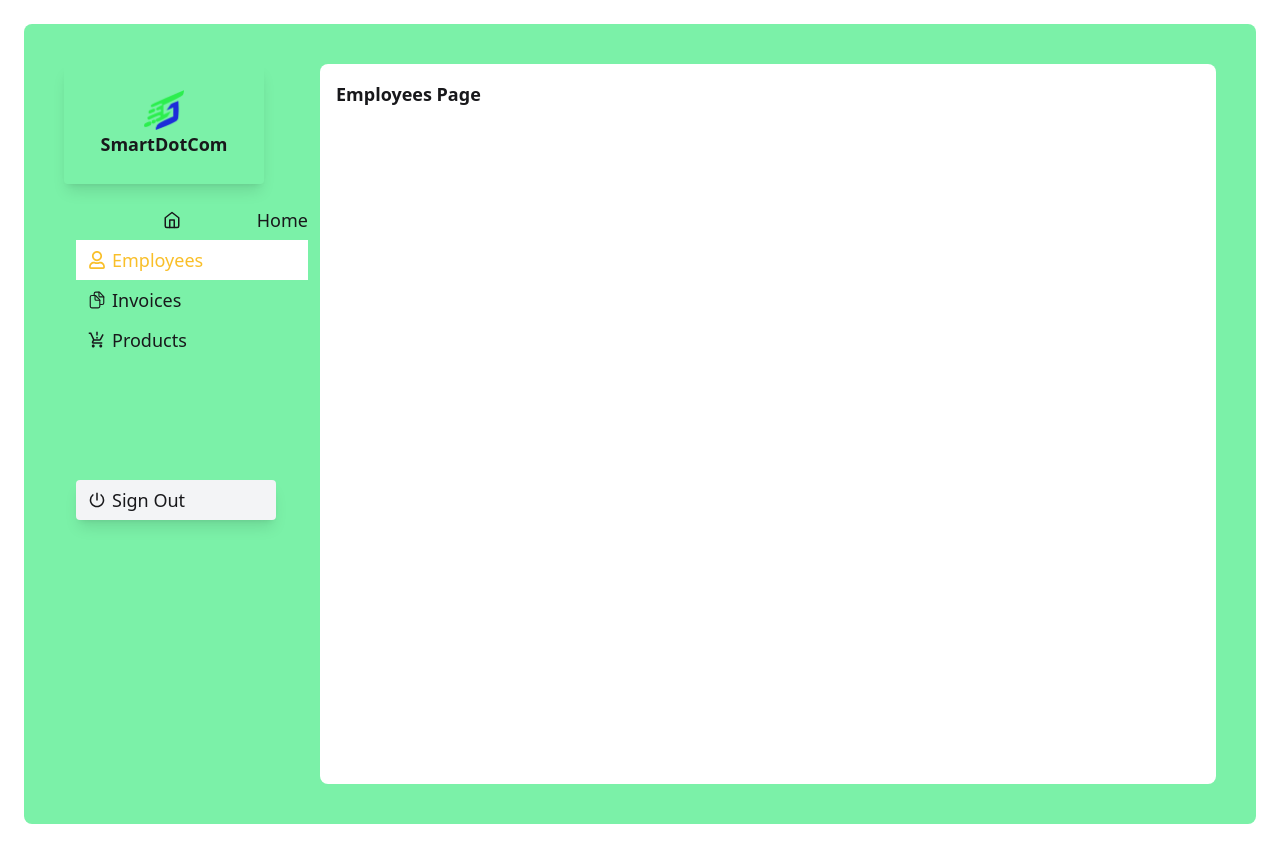
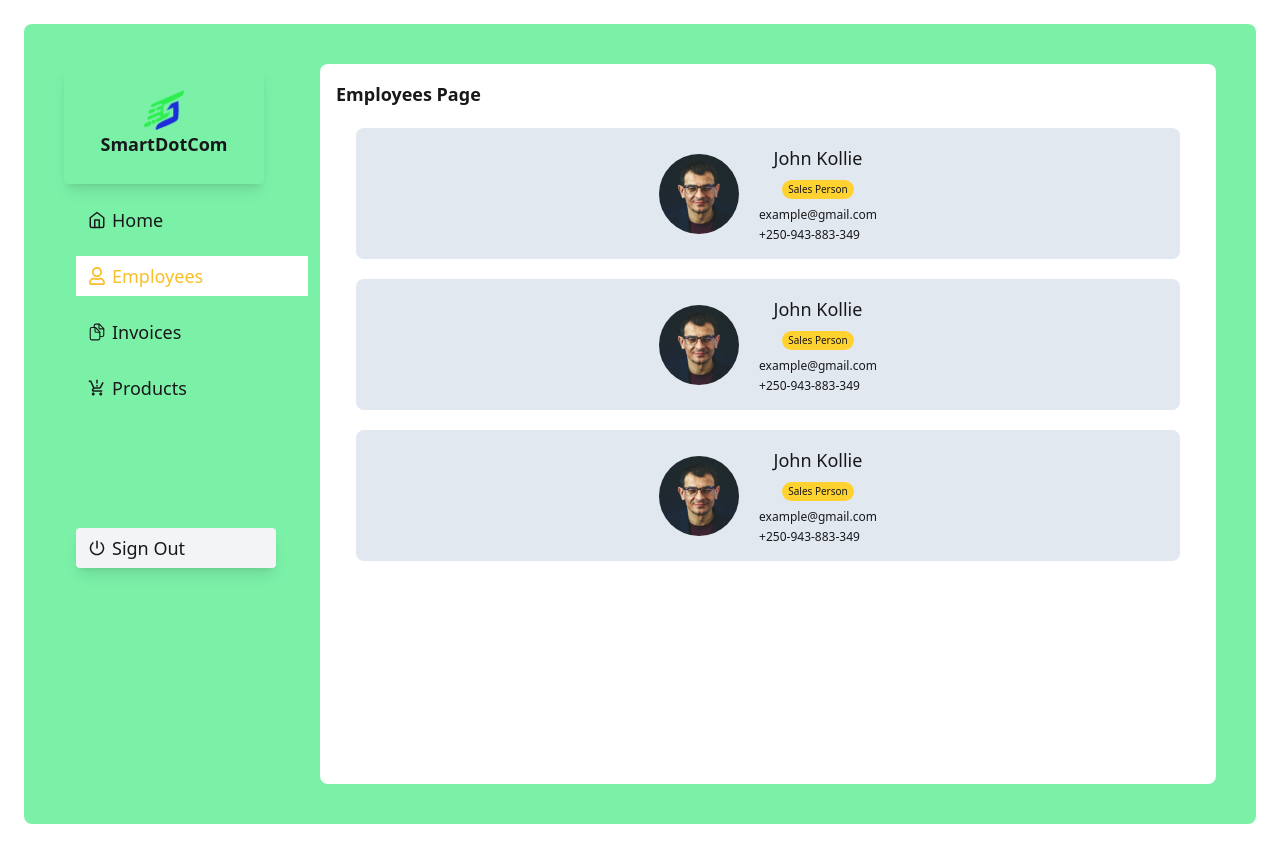
Before and after one commit to iceyben/smartDot, a Next.js app: page /dashboard/employees in a window 1280 px wide. Built offline with nearby package versions, Linux system fonts and the light colour scheme.

Commit message:
made some chages

```diff
--- a/app/dashboard/components/SideNav.tsx
+++ b/app/dashboard/components/SideNav.tsx
@@ -14,7 +14,7 @@ const SideNav = () => {
      const pathname = usePathname();
      return (
           <div className="flex flex-col space-y-4 pb-4 ">
-               <div className="flex md:flex-col items-center justify-center  rounded-sm shadow-lg md:w-50 h-30 ">
+               <div className="flex md:flex-col items-center justify-center  rounded-sm shadow-lg md:w-50 h-20 md:h-30 ">
                     <Link href="/">
                          <Image
                               src="/logo.png"
@@ -31,14 +31,14 @@ const SideNav = () => {
                     <Link href="/dashboard">
                          <div
                               className={clsx(
-                                   "w-12 md:w-full h-10 flex  items-center justify-center md:pl-3 text-2xl md:text-lg font-medium space-x-1.5 hover:bg-yellow-200 hover:text-black   ",
+                                   "w-12 md:w-full h-10 flex  items-center md:mb-4 justify-center md:justify-start md:pl-3 text-2xl md:text-lg font-medium space-x-1.5 hover:bg-yellow-200 hover:text-black   ",
                                    {
                                         "bg-[#f9bf29]  md:bg-white text-green-70 md:text-[#f9bf29]":
                                              pathname === "/dashboard",
                                    }
                               )}
                          >
-                              <FiHome className="m-auto" />{" "}
+                              <FiHome className="" />{" "}
                               <h2 className="hidden md:block  ">Home</h2>
                          </div>
                     </Link>
@@ -46,7 +46,7 @@ const SideNav = () => {
                     <Link href="/dashboard/employees">
                          <div
                               className={clsx(
-                                   "w-12 md:w-full h-10 flex  items-center pl-3 text-2xl md:text-lg font-medium space-x-1.5 hover:bg-yellow-200 hover:text-black   ",
+                                   "w-12 md:w-full h-10 flex  items-center pl-3 text-2xl md:mb-4 md:text-lg font-medium space-x-1.5 hover:bg-yellow-200 hover:text-black   ",
                                    {
                                         "bg-[#f9bf29]  md:bg-white text-green-70 md:text-[#f9bf29]":
                                              pathname ===
@@ -62,7 +62,7 @@ const SideNav = () => {
                     <Link href="/dashboard/invoices">
                          <div
                               className={clsx(
-                                   "w-12 md:w-full h-10 flex  items-center pl-3 text-2xl md:text-lg font-medium space-x-1.5 hover:bg-yellow-200 hover:text-black  ",
+                                   "w-12 md:w-full h-10 flex  items-center pl-3 text-2xl md:mb-4 md:text-lg font-medium space-x-1.5 hover:bg-yellow-200 hover:text-black  ",
                                    {
                                         " bg-[#f9bf29]  md:bg-white text-green-70 md:text-[#f9bf29]":
                                              pathname === "/dashboard/invoices",
--- /dev/null
+++ b/app/dashboard/employees/components/Card.tsx
@@ -0,0 +1,48 @@
+import Image from "next/image";
+import React from "react";
+
+interface EmployeeCardProps {
+     src: string;
+     alt: string;
+     name: string;
+     position: string;
+     email: string;
+     phone: string;
+}
+
+const EmployeeCard = ({
+     src,
+     alt,
+     name,
+     position,
+     email,
+     phone,
+}: EmployeeCardProps) => {
+     return (
+          <div className="bg-slate-200 p-4 rounded-lg flex space-x-5 justify-center mt-5">
+               <div className="flex items-center">
+                    <Image
+                         src={src}
+                         alt={alt}
+                         height={194}
+                         width={198}
+                         className="h-20 w-20 object-cover rounded-full"
+                    />
+               </div>
+               <div className="space-y-2">
+                    <h2 className="font-medium text-lg text-center"> {name}</h2>
+                    <div className="bg-amber-300 w-18  mx-auto rounded-full  ">
+                         <p className="text-center text-[10px] py-0.5">
+                              {position}
+                         </p>
+                    </div>
+                    <span>
+                         <p className="text-xs">{email}</p>
+                         <p className="text-xs pt-1">{phone}</p>
+                    </span>
+               </div>
+          </div>
+     );
+};
+
+export default EmployeeCard;
--- a/app/dashboard/employees/page.tsx
+++ b/app/dashboard/employees/page.tsx
@@ -1,11 +1,40 @@
 import React from "react";
+import EmployeeCard from "./components/Card";
 
 const Page = () => {
-  return (
-    <div className="bg-white">
-      <h1>Employees Page</h1>
-    </div>
-  );
+     return (
+          <div className="bg-white">
+               <h1>Employees Page</h1>
+               <div className=" px-5 ">
+                    {/* Employee cards will go here */}
+                    <EmployeeCard
+                         src="/employee.png"
+                         alt="employee photo"
+                         position="Sales Person"
+                         phone="+250-943-883-349"
+                         email="example@gmail.com"
+                         name="John Kollie"
+                    />
+
+                    <EmployeeCard
+                         src="/employee.png"
+                         alt="employee photo"
+                         position="Sales Person"
+                         phone="+250-943-883-349"
+                         email="example@gmail.com"
+                         name="John Kollie"
+                    />
+                    <EmployeeCard
+                         src="/employee.png"
+                         alt="employee photo"
+                         position="Sales Person"
+                         phone="+250-943-883-349"
+                         email="example@gmail.com"
+                         name="John Kollie"
+                    />
+               </div>
+          </div>
+     );
 };
 
 export default Page;
--- a/app/dashboard/layout.tsx
+++ b/app/dashboard/layout.tsx
@@ -6,7 +6,7 @@ interface Props {
 const layout = ({ children }: Props) => {
      return (
           <div className="flex h-screen  w-full flex-col md:flex-row md:overflow-hidden  rounded-lg bg-green-300 py-10 px-10">
-      <div className="w-full flex-none md:w-64 ">
+               <div className="w-full  flex-none md:w-64 ">
                     <SideNav />
                </div>
                <div className="flex-grow md:overflow-y-auto bg-white p-4 rounded-lg">
```
Also changed, not shown: public/employee.png (added). Lines whose indentation alone changed are shown as unchanged.
